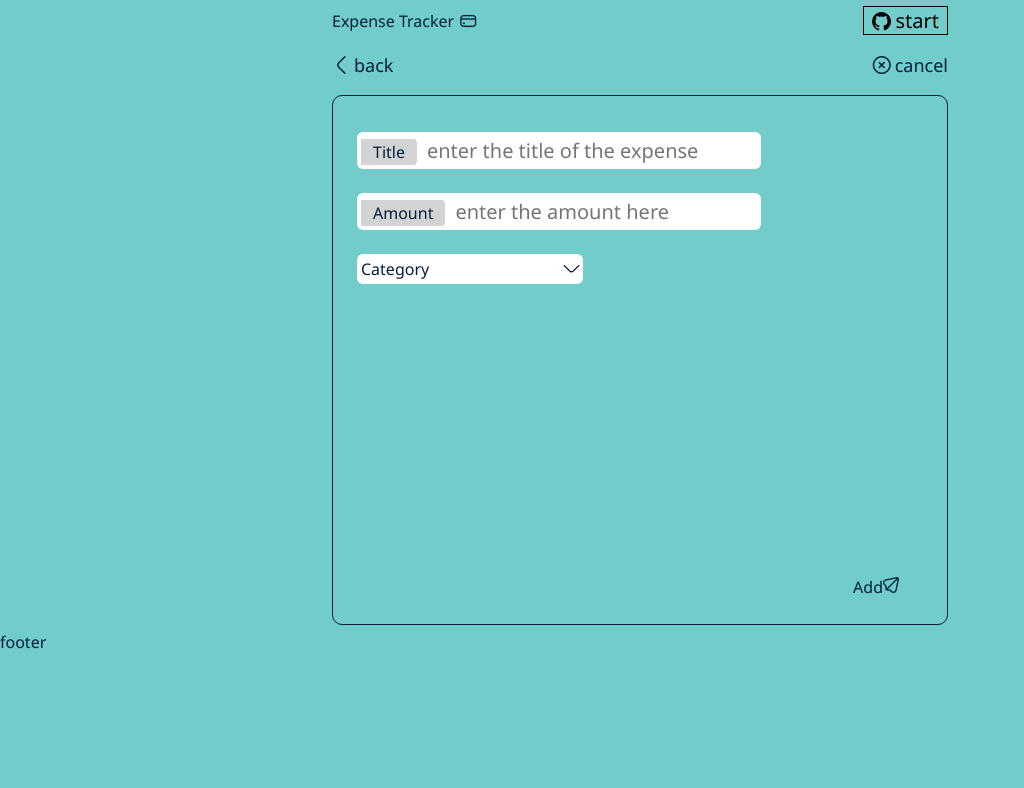
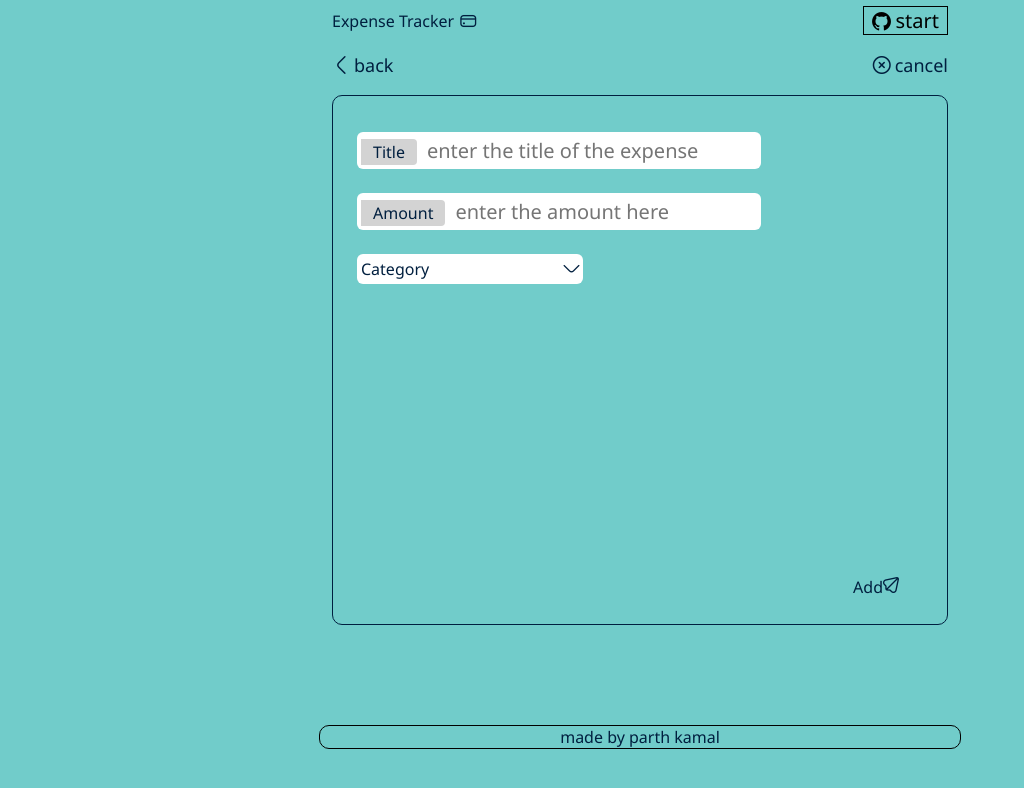
Before and after one commit to parthkamal/expense-tracker, a React (Create React App) app: page /add-expense in a window 1280 px wide. Shown: the top 788 px of the page, without its empty margins (0-1024 px from the left). Built offline with nearby package versions, Linux system fonts and the light colour scheme.

Commit message:
added the search bar functionality introducint query to the store.

```diff
--- a/src/components/ExpenseList.jsx
+++ b/src/components/ExpenseList.jsx
@@ -10,7 +10,12 @@ import 'react-toastify/dist/ReactToastify.css';
 const ExpenseList = () => {
 
     const expenses = useSelector(state => state.expenses);
-    const { expenseList: list } = expenses;
+    const { expenseList: list , query } = expenses;
+
+    const filteredList = list.filter(item => item.title.includes(query));
+
+    console.log(query);
+
 
 
     useEffect(() => {
@@ -22,7 +27,7 @@ const ExpenseList = () => {
 
     return (
         <div className='expense-list'>
-            {list.length ? list.map((expense) => <Card id={expense.id} expense={expense} />) :
+            {filteredList.length ? filteredList.map((expense) => <Card id={expense.id} expense={expense} />) :
 
                 <div className='empty-state'> <label> oh your list is empty</label> </div>}
             <ToastContainer position="bottom-left" autoClose='1000' />
--- a/src/components/Footer.jsx
+++ b/src/components/Footer.jsx
@@ -1,9 +1,10 @@
 import React from 'react';
+import './style/Footer.css';
 
 const Footer = () => {
     return (
-        <div>
-            footer
+        <div className='footer-container'>
+            made by parth kamal
         </div>
     );
 }
--- a/src/components/Top.jsx
+++ b/src/components/Top.jsx
@@ -2,6 +2,8 @@ import React, { useState } from 'react';
 import './style/Top.css';
 import { Link, useLocation, useNavigate } from 'react-router-dom';
 import OtherTop from './OtherTop';
+import { useDispatch } from 'react-redux';
+import { searchExpense } from '../redux/actions/expenses';
 
 const Top = () => {
 
@@ -12,11 +14,19 @@ const Top = () => {
 
     const location = useLocation();
     const navigate = useNavigate();
+    const dispatch = useDispatch();
+
+
 
 
     //this will push the pathname to /add-expense
     const handleClick =() => {
-        navigate('/add-expense')
+        navigate('/add-expense');
+    }
+
+    const handleQuery =(e) => {
+        setQuery(e.target.value);
+        dispatch(searchExpense(query));
     }
 
     return (
@@ -25,7 +35,7 @@ const Top = () => {
                 <div className='home-top'>
                     <div className='searchbar'>
                         <i className='fi-rr-search'></i>
-                        <input value={query} placeholder='search for expenses' onChange={(e) => setQuery(e.target.value)} />
+                        <input value={query} placeholder='search for expenses' onChange={(e)=>handleQuery(e)} />
                     </div>
                     <div className='add-button'>
                         <i className='fi-rr-add'></i>
--- a/src/components/style/Footer.css
+++ b/src/components/style/Footer.css
@@ -0,0 +1,8 @@
+.footer-container {
+    border: 1px solid black;
+    text-align: center;
+    margin: auto;
+    margin-top: 100px;
+    width: 50%;
+    border-radius: 10px;
+}
--- a/src/redux/action-types/expenses.js
+++ b/src/redux/action-types/expenses.js
@@ -2,6 +2,7 @@
 
 const ADD_EXPENSE = 'ADD_EXPENSE';
 const DELETE_EXPENSE = 'DELETE_EXPENSE';
+const SEARCH_EXPENSE = 'SEARCH_EXPENSE';
 
 
-export { ADD_EXPENSE, DELETE_EXPENSE };
+export { ADD_EXPENSE, DELETE_EXPENSE, SEARCH_EXPENSE };
--- a/src/redux/actions/expenses.js
+++ b/src/redux/actions/expenses.js
@@ -1,4 +1,4 @@
-import { ADD_EXPENSE, DELETE_EXPENSE } from "../action-types/expenses"
+import { ADD_EXPENSE, DELETE_EXPENSE, SEARCH_EXPENSE } from "../action-types/expenses"
 
 
 
@@ -18,4 +18,11 @@ const deleteExpense = (data) => {
     }
 }
 
-export { addExpense, deleteExpense };
+const searchExpense = (query) => {
+    return {
+        type : SEARCH_EXPENSE,
+        query
+    }
+}
+
+export { addExpense, deleteExpense , searchExpense};
--- a/src/redux/reducers/expenses.js
+++ b/src/redux/reducers/expenses.js
@@ -1,6 +1,6 @@
 import { updateLocale } from "moment";
-import { ADD_EXPENSE, DELETE_EXPENSE } from "../action-types/expenses";
-import { json } from "react-router-dom";
+import { ADD_EXPENSE, DELETE_EXPENSE, SEARCH_EXPENSE } from "../action-types/expenses";
+import { searchExpense } from "../actions/expenses";
 
 
 
@@ -16,6 +16,7 @@ const initialList =()=> {
 
 const initialState = {
     expenseList: initialList(),
+    query: ""
 
 }
 
@@ -48,6 +49,15 @@ const expenseReducer = (state = initialState, action) => {
             }
         }
 
+        case SEARCH_EXPENSE: {
+            const {query} = action;
+            return {
+                ...state,
+                query
+            }
+
+        }
+
         default:
             return state;
     }
```
